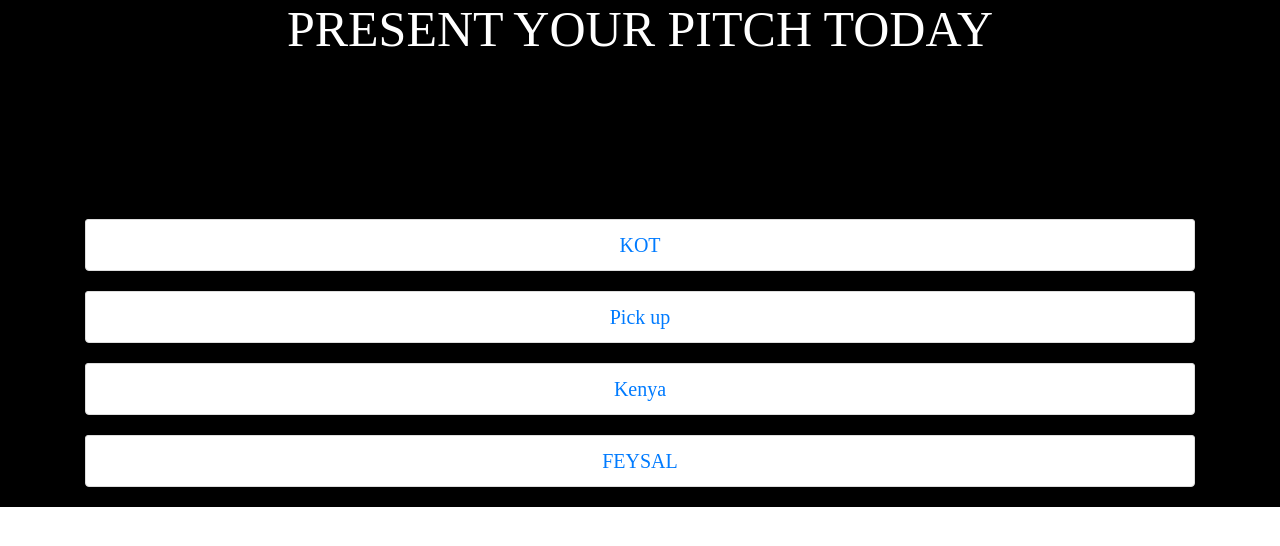
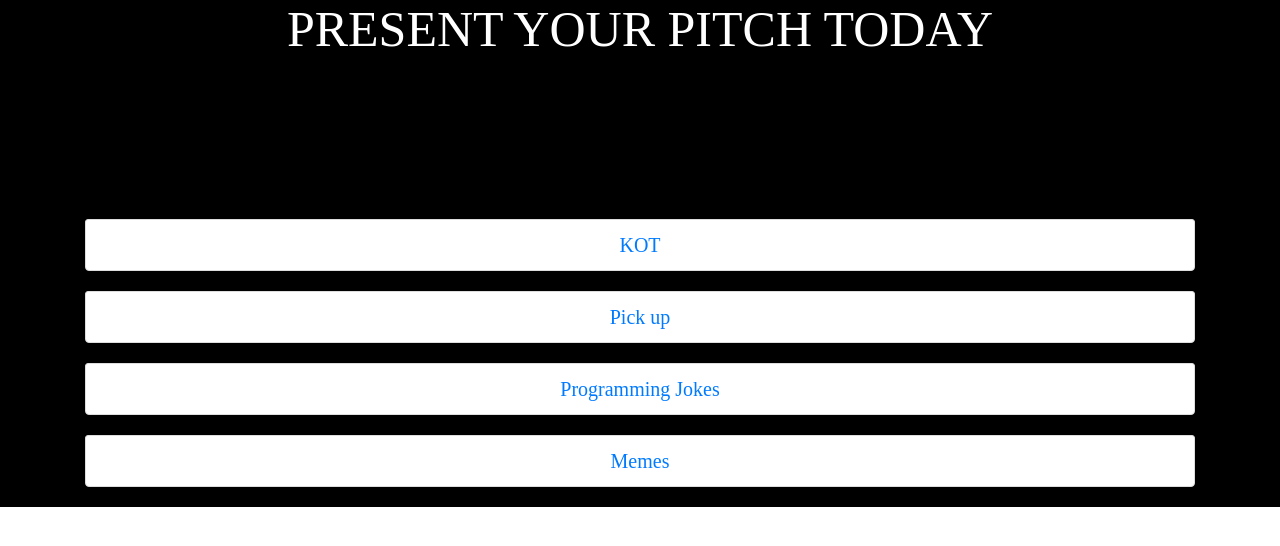
Before and after one commit to feysal-Ibrahim/Baddas-pitch, a Flask app: page / in a window 1280 px wide. Shown: the part 143-689 px from the top of the page. Run offline with Flask 2, Linux system fonts and the light colour scheme; data that the repository does not hold is empty; some libraries are stand-ins or nearby versions.

Commit message:
add new pitches

```diff
--- a/app/main/views.py
+++ b/app/main/views.py
@@ -29,7 +29,7 @@ def new_pitch():
 
     form = PitchForm ()
     if form.validate_on_submit():
-        pitches = Pitch ( title=form.title.data , body=form.body.data,user_id=current_user.id )
+        pitches = Pitch (title=form.title.data,body=form.body.data,user_id=current_user.id)
         db.session.add (pitches)
         db.session.commit ()
         flash ( 'Your pitch has been created succesfully' )
@@ -37,7 +37,7 @@ def new_pitch():
     # title = "Create a Pitch"
     pitches = Pitch.query.all ()
 
-    return render_template ('pitch.html' , title=title , form=form , pitch_list=pitches )
+    return render_template ('pitch.html' , form=form , pitch_list=pitches )
 
 @main.route('/comment/new', methods = ["GET", "POST"])
 @login_required
--- a/app/templates/index.html
+++ b/app/templates/index.html
@@ -24,8 +24,8 @@
       <div class="container">
     <div class="panel panel-default panel-heading"><a href="/pitch//new">KOT</a></div>
     <div class="panel panel-default panel-heading"><a href="/pitch//new">Pick up</a></div>
-    <div class="panel panel-default panel-heading"><a href="/category/production">Kenya</a></div>
-    <div class="panel panel-default panel-heading"><a href='/category/interview'>FEYSAL</a></div>
+    <div class="panel panel-default panel-heading"><a href="/pitch//new">Programming Jokes</a></div>
+    <div class="panel panel-default panel-heading"><a href='/category/interview'>Memes</a></div>
 </div>
 </div>
  {{macro.displayPitchList(pitch_list)}}
```
Also changed, not shown: manage.py (+8 -2 lines).
